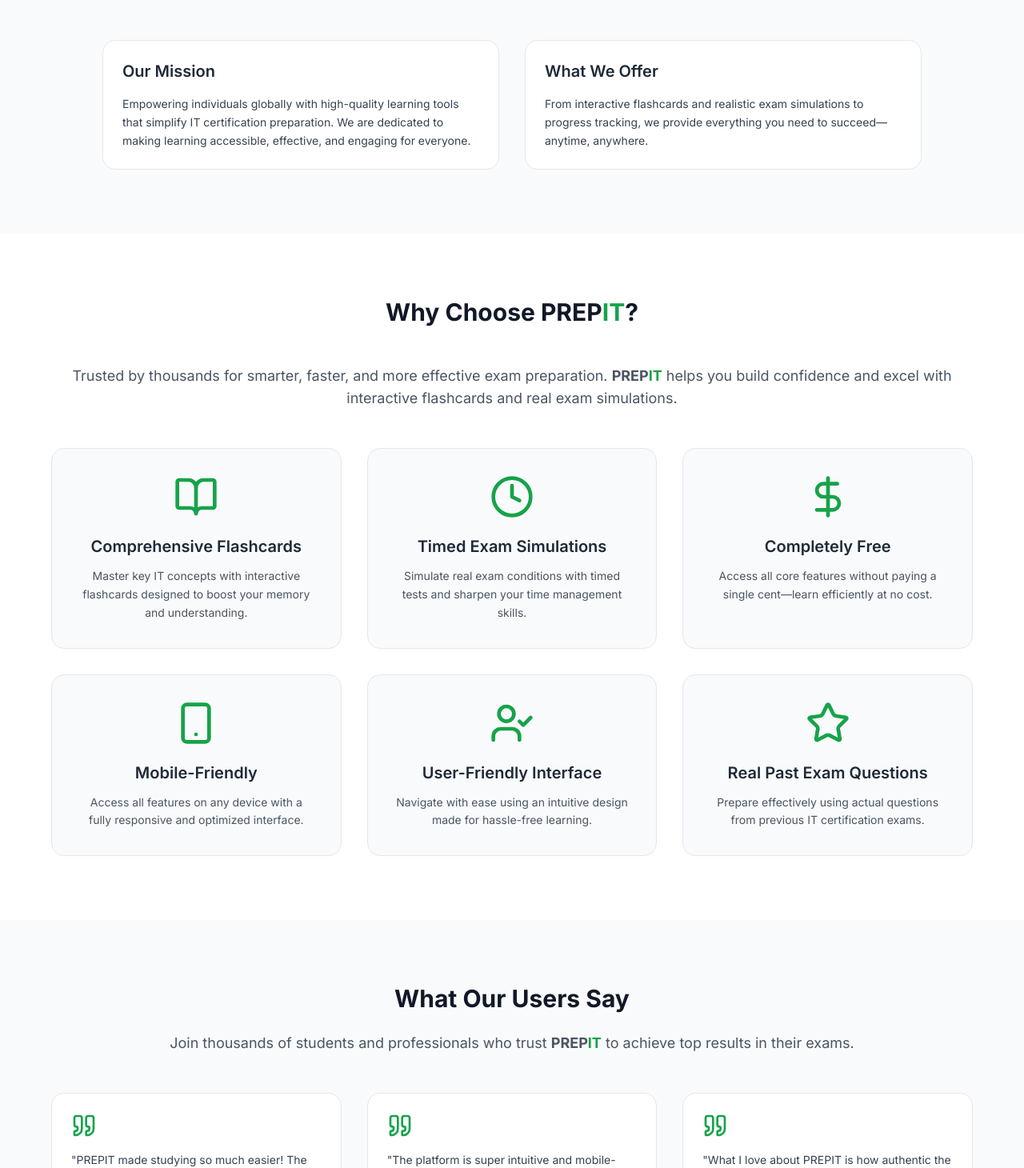
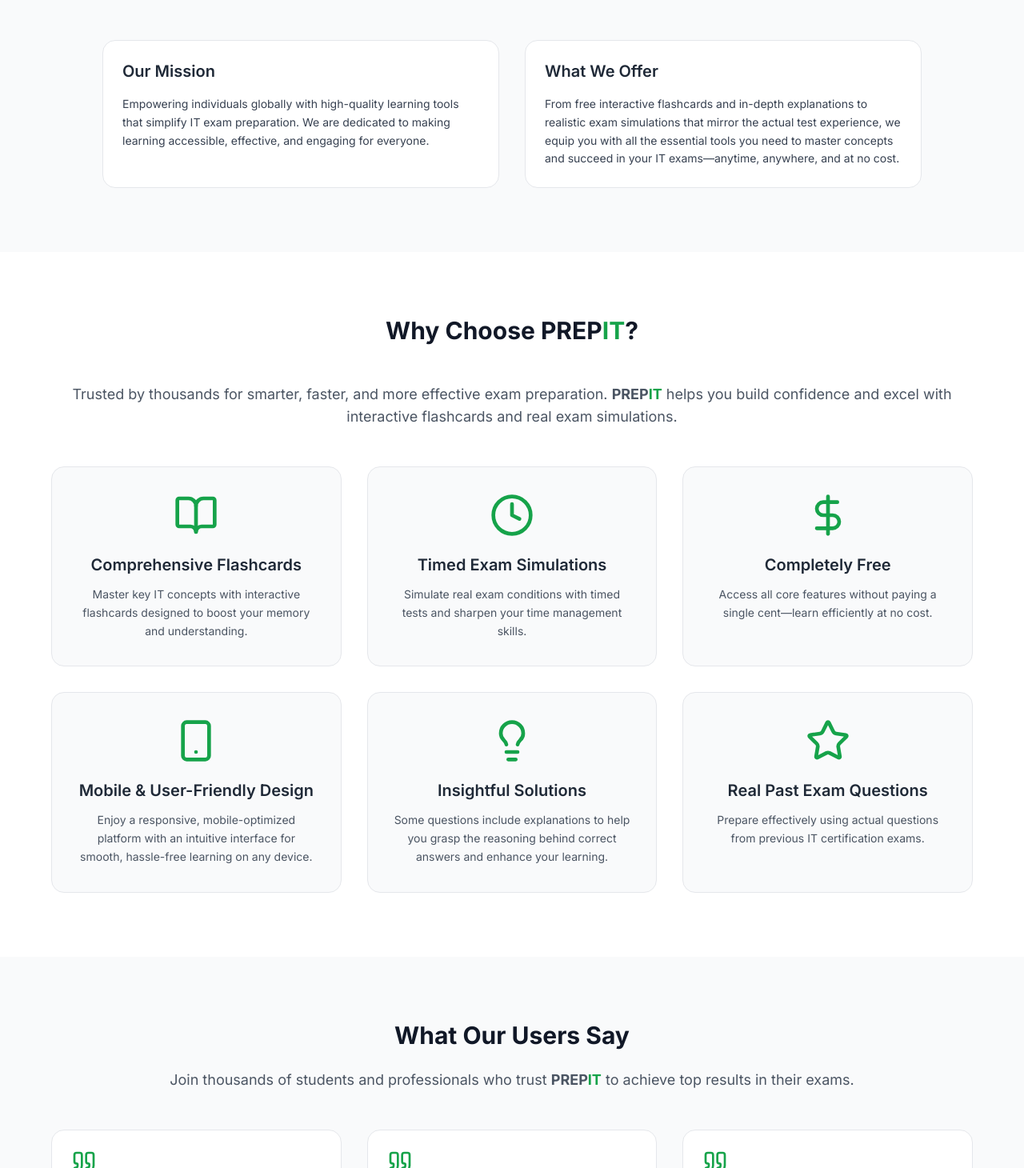
Before and after one commit to reycrocs/exam-reviewer, a React (Vite) app: page / in a window 1280 px wide. Shown: the part 1050-2510 px from the top of the page at 80% size. Built offline with nearby package versions, Linux system fonts and the light colour scheme; a web font is replaced by a local one.

Commit message:
updated landing page

```diff
--- a/src/views/LANDING PAGE/about.tsx
+++ b/src/views/LANDING PAGE/about.tsx
@@ -6,7 +6,7 @@
                     What is <span className="font-black">PREP<span className="text-green-600">IT</span></span>?
                 </h2>
                 <p className="text-gray-600 text-md sm:text-lg">
-                A dynamic platform designed to help you <span className="font-black">P</span>repare, <span className="font-black">R</span>eview, <span className="font-black">E</span>xcel, and <span className="font-black">P</span>ass your <span className="font-black text-green-600">IT</span>-related exams and certifications with confidence. Whether you are a student or a working professional, PREPIT provides interactive tools, real exam simulations, and expertly curated content to ensure you stay focused, motivated, and fully equipped to succeed.
+                    A dynamic platform designed to help you <span className="font-black">P</span>repare, <span className="font-black">R</span>eview, <span className="font-black">E</span>xcel, and <span className="font-black">P</span>ass your <span className="font-black text-green-600">IT</span>-related exams and certifications with confidence. Whether you are a student or a working professional, PREPIT provides interactive tools, real exam simulations, and expertly curated content to ensure you stay focused, motivated, and fully equipped to succeed.
                 </p>
             </div>
 
@@ -14,14 +14,15 @@
                 <div className="border rounded-2xl p-6 bg-white flex flex-col gap-4">
                     <h3 className="text-xl font-semibold text-gray-800">Our Mission</h3>
                     <p className="text-gray-700 text-sm leading-relaxed">
-                        Empowering individuals globally with high-quality learning tools that simplify IT certification preparation.
+                        Empowering individuals globally with high-quality learning tools that simplify IT exam preparation.
                         We are dedicated to making learning accessible, effective, and engaging for everyone.
                     </p>
                 </div>
                 <div className="border rounded-2xl p-6 bg-white flex flex-col gap-4">
                     <h3 className="text-xl font-semibold text-gray-800">What We Offer</h3>
                     <p className="text-gray-700 text-sm leading-relaxed">
-                        From interactive flashcards and realistic exam simulations to progress tracking, we provide everything you need to succeed—anytime, anywhere.
+                        From free interactive flashcards and in-depth explanations to realistic exam simulations that mirror the actual test experience,
+                        we equip you with all the essential tools you need to master concepts and succeed in your IT exams—anytime, anywhere, and at no cost.
                     </p>
                 </div>
             </div>
--- a/src/views/LANDING PAGE/features.tsx
+++ b/src/views/LANDING PAGE/features.tsx
@@ -1,4 +1,4 @@
-import { BookOpen, Clock, Smartphone, UserCheck, DollarSign, Star } from "lucide-react";
+import { BookOpen, Clock, Smartphone, LightbulbIcon, DollarSign, Star } from "lucide-react";
 
 export default function Features() {
     return (
@@ -38,17 +38,17 @@
 
                     <div className="border rounded-2xl p-8 flex flex-col items-center text-center transition-all bg-gray-50">
                         <Smartphone className="text-green-600" size={56} />
-                        <h3 className="mt-5 font-semibold text-xl text-gray-800">Mobile-Friendly</h3>
+                        <h3 className="mt-5 font-semibold text-xl text-gray-800">Mobile & User-Friendly Design</h3>
                         <p className="text-gray-600 mt-3 text-sm leading-relaxed">
-                            Access all features on any device with a fully responsive and optimized interface.
+                            Enjoy a responsive, mobile-optimized platform with an intuitive interface for smooth, hassle-free learning on any device.
                         </p>
                     </div>
 
                     <div className="border rounded-2xl p-8 flex flex-col items-center text-center transition-all bg-gray-50">
-                        <UserCheck className="text-green-600" size={56} />
-                        <h3 className="mt-5 font-semibold text-xl text-gray-800">User-Friendly Interface</h3>
+                        <LightbulbIcon className="text-green-600" size={56} />
+                        <h3 className="mt-5 font-semibold text-xl text-gray-800">Insightful Solutions</h3>
                         <p className="text-gray-600 mt-3 text-sm leading-relaxed">
-                            Navigate with ease using an intuitive design made for hassle-free learning.
+                            Some questions include explanations to help you grasp the reasoning behind correct answers and enhance your learning.
                         </p>
                     </div>
 
--- a/src/views/LANDING PAGE/testimonials.tsx
+++ b/src/views/LANDING PAGE/testimonials.tsx
@@ -15,6 +15,12 @@
             <div className="grid grid-cols-1 sm:grid-cols-2 lg:grid-cols-3 gap-8 w-full max-w-6xl">
                 {[
                     {
+                        quote: "What I love about PREPIT is how authentic the past exam questions are. It helped me secure a Silver rank in the Philippines and a Bronze overall!",
+                        name: "Brayl James A.",
+                        role: "ITPEC IP Passer - TOP NOTCHER",
+                        image: "https://refreco.vercel.app/brayl_dev.jpg",
+                    },
+                    {
                         quote: "PREPIT made studying so much easier! The flashcards and exam simulations helped me pass my certification on the first try.",
                         name: "Jasper Eldrich B.",
                         role: "ITPEC IP Passer",
@@ -25,12 +31,6 @@
                         name: "Kyle L.",
                         role: "ITPEC IP Passer",
                         image: "https://media.licdn.com/dms/image/v2/C5603AQE3F3THqDG5mg/profile-displayphoto-shrink_200_200/profile-displayphoto-shrink_200_200/0/1603868207304?e=2147483647&v=beta&t=sC7FORNXLtKvqQn637iLjpMOPAj51hcewGqoisHh3SU",
-                    },
-                    {
-                        quote: "What I love about PREPIT is how authentic the past exam questions are. It helped me secure a Silver rank in the Philippines and a Bronze overall!",
-                        name: "Brayl James A.",
-                        role: "ITPEC IP Passer - TOP NOTCHER",
-                        image: "https://refreco.vercel.app/brayl_dev.jpg",
                     },
                 ].map((testimonial, idx) => (
                     <div key={idx} className="border rounded-2xl p-6 flex flex-col gap-4 items-start bg-white transition">
```
